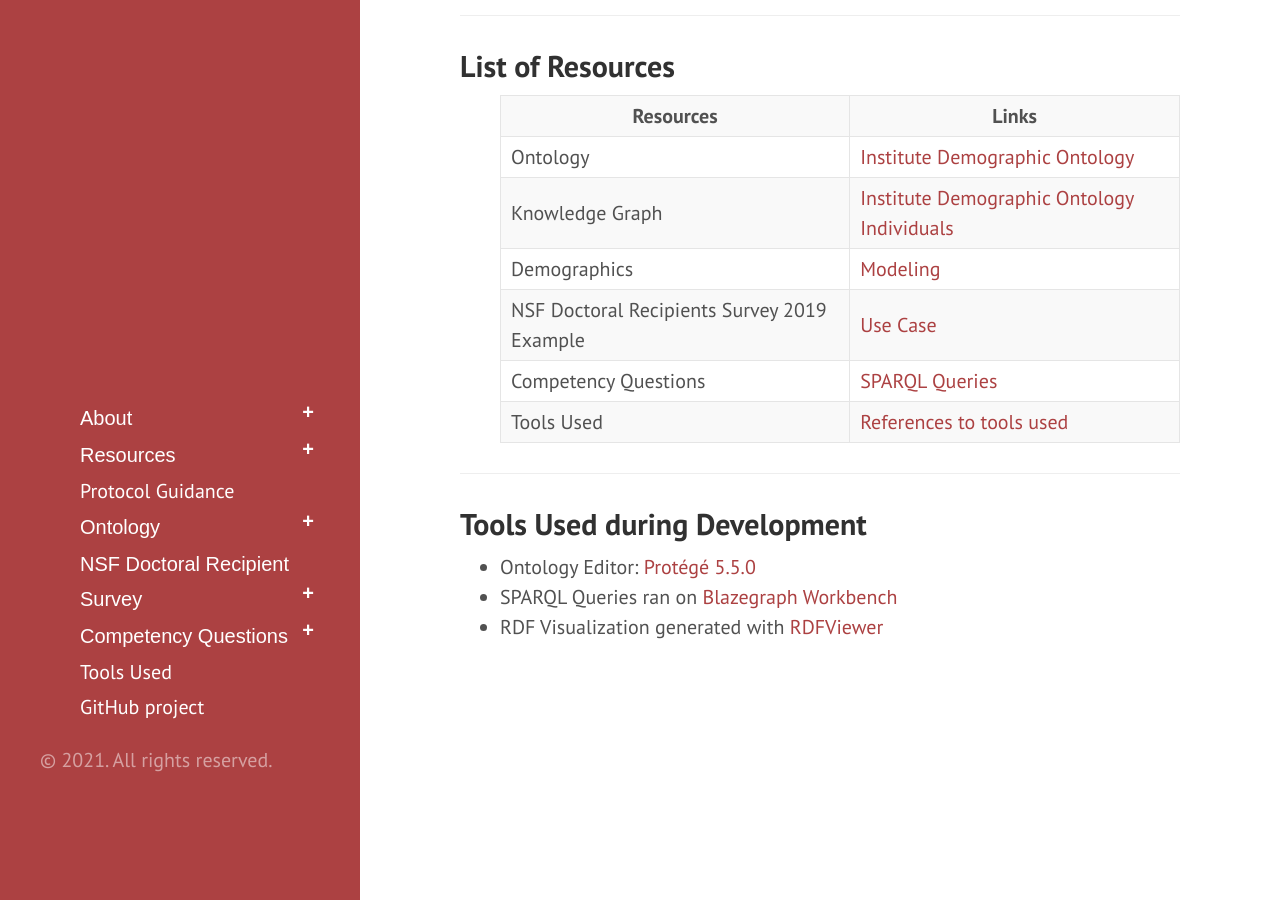
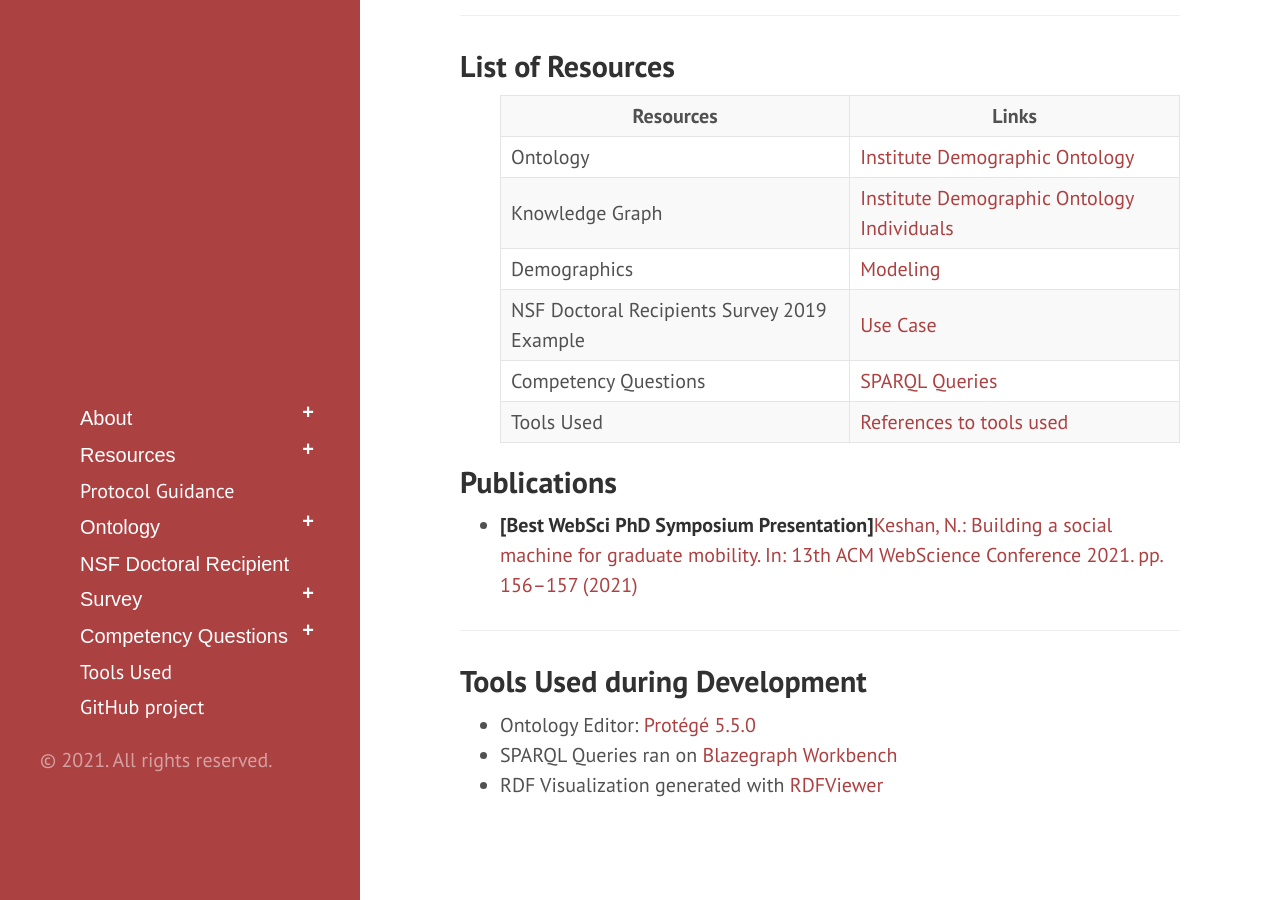
Before and after one commit to tetherless-world/institute-demographic-ontology, a Jekyll site: the page built from index.md, in a window 1280 px wide and 900 px high, scrolled down 1469 px. Built offline with Jekyll 4.4.1, drawn with Linux system fonts in a browser that asks for light colours; Markdown is read by kramdown in place of the engine named in the settings.

Commit message:
added publication

```diff
--- a/index.md
+++ b/index.md
@@ -59,6 +59,15 @@ title: Institute Demographic Ontology (InDO)
  </ul>
  </content>
 
+ <article class="mb-5" id="toolsused">
+<content>
+<h2> Publications</h2>
+<ul>
+	<li><strong>[Best WebSci PhD Symposium Presentation]</strong><a href="https://dl.acm.org/doi/fullHtml/10.1145/3462741.3466677">Keshan, N.: Building a social machine for graduate mobility. In: 13th ACM WebScience Conference 2021. pp. 156–157 (2021) </a></li>
+</ul>
+
+</content>
+
  <hr/>
 
  <article class="mb-5" id="toolsused">
```
